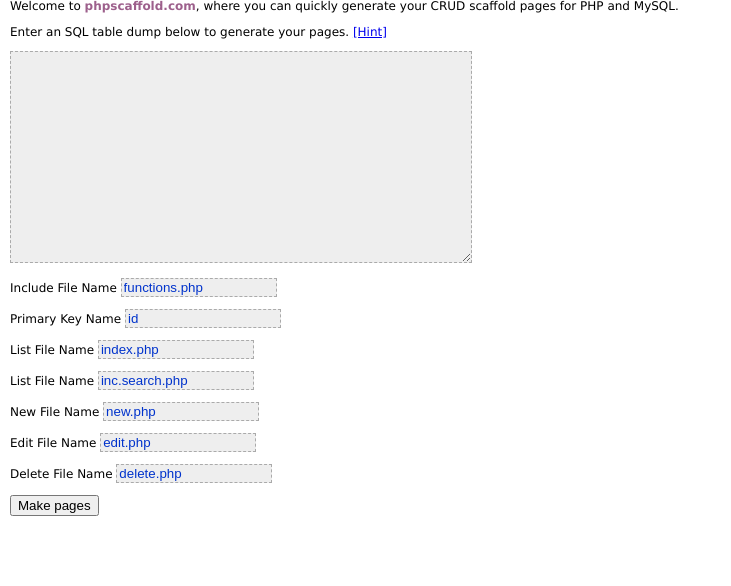
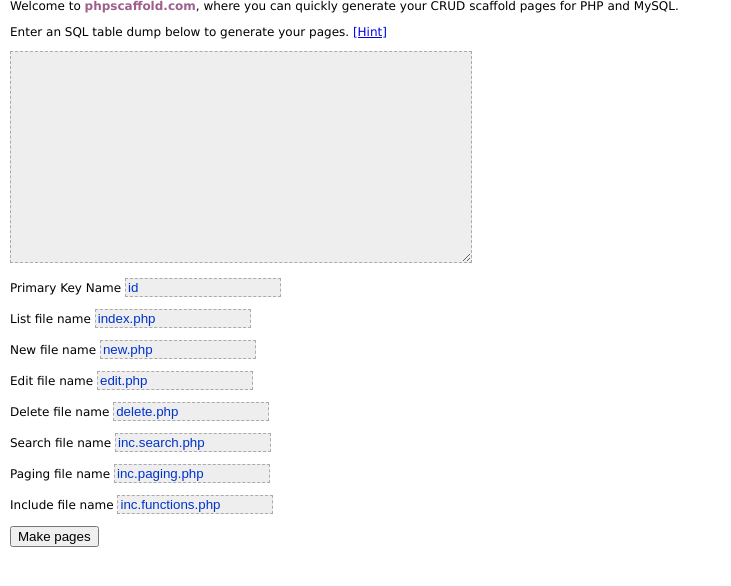
Before and after one commit to tute/phpscaffold, a PHP site: page / in a window 1280 px wide. Shown: the part 81-667 px from the top of the page, without its empty margins (0-731 px from the left). Run offline with PHP 8.4, Linux system fonts and the light colour scheme.

Commit message:
Listing page paginates results.

```diff
--- a/index.php
+++ b/index.php
@@ -25,11 +25,12 @@ if (isset($_POST['scaffold_info'])) {
 	}
 
 	$table['list_page'] = stripslashes($_POST['list_page']);
-	$table['search_page'] = stripslashes($_POST['search_page']);
 	$table['edit_page'] = stripslashes($_POST['edit_page']);
 	$table['new_page'] = stripslashes($_POST['new_page']);
 	$table['delete_page'] = stripslashes($_POST['delete_page']);
 	$table['include'] = stripslashes($_POST['include']);
+	$table['search_page'] = stripslashes($_POST['search_page']);
+	$table['paging_page'] = stripslashes($_POST['paging_page']);
 
 	$table['id_key'] = trim($_POST['id_key']);
 	if ($table['id_key'] == '') $table['id_key'] = 'id';
@@ -115,25 +116,29 @@ CREATE TABLE `users_test` (
 
 <p><textarea name="sql" id="sql" cols="55" rows="10"><?= (isset($_REQUEST['sql']) ? stripslashes($_REQUEST['sql']) : '') ?></textarea></p>
 
-<p>Include File Name <input name="include" type="text" id="include" value="<? if (isset($_REQUEST['include'])) echo stripslashes($_REQUEST['include']); else echo 'functions.php' ?>" /></p>
-
 <? $val = (isset($_REQUEST['id_key']) ? stripslashes($_REQUEST['id_key']) : 'id'); ?>
 <p>Primary Key Name <input name="id_key" type="text" id="id_key" value="<?= $val ?>" /></p>
 
 <? $val = (isset($_REQUEST['list_page']) ? stripslashes($_REQUEST['list_page']) : 'index.php'); ?>
-<p>List File Name <input type="text" name="list_page" value="<?= $val ?>" id="list_page" /></p>
+<p>List file name <input type="text" name="list_page" value="<?= $val ?>" id="list_page" /></p>
+
+<? $val = (isset($_REQUEST['new_page']) ? stripslashes($_REQUEST['new_page']) : 'new.php'); ?>
+<p>New file name <input type="text" name="new_page" value="<?= $val ?>" id="new_page" /></p>
+
+<? $val = (isset($_REQUEST['edit_page']) ? stripslashes($_REQUEST['edit_page']) : 'edit.php'); ?>
+<p>Edit file name <input type="text" name="edit_page" value="<?= $val ?>" id="edit_page" /></p>
+
+<? $val = (isset($_REQUEST['delete_page']) ? stripslashes($_REQUEST['delete_page']) : 'delete.php'); ?>
+<p>Delete file name <input type="text" name="delete_page" value="<?= $val ?>" id="delete_page" /></p>
 
 <? $val = (isset($_REQUEST['search_page']) ? stripslashes($_REQUEST['search_page']) : 'inc.search.php'); ?>
-<p>List File Name <input type="text" name="search_page" value="<?= $val ?>" id="search_page" /></p>
+<p>Search file name <input type="text" name="search_page" value="<?= $val ?>" id="search_page" /></p>
 
-<? $val = (isset($_REQUEST['new_page']) ? stripslashes($_REQUEST['new_page']) : 'new.php'); ?>
-<p>New File Name <input type="text" name="new_page" value="<?= $val ?>" id="new_page" /></p>
+<? $val = (isset($_REQUEST['paging_page']) ? stripslashes($_REQUEST['paging_page']) : 'inc.paging.php'); ?>
+<p>Paging file name <input type="text" name="paging_page" value="<?= $val ?>" id="paging_page" /></p>
 
-<? $val = (isset($_REQUEST['edit_page']) ? stripslashes($_REQUEST['edit_page']) : 'edit.php'); ?>
-<p>Edit File Name <input type="text" name="edit_page" value="<?= $val ?>" id="edit_page" /></p>
-
-<? $val = (isset($_REQUEST['delete_page']) ? stripslashes($_REQUEST['delete_page']) : 'delete.php'); ?>
-<p>Delete File Name <input type="text" name="delete_page" value="<?= $val ?>" id="delete_page" /></p>
+<? $val = (isset($_REQUEST['include']) ? stripslashes($_REQUEST['include']) : 'inc.functions.php'); ?>
+<p>Include file name <input type="text" name="include" value="<?= $val ?>" id="include" /></p>
 
 <p><input name="scaffold_info" type="hidden" value="1" />
   <input type="submit" value="Make pages" /></p>
@@ -155,11 +160,12 @@ if ($show_form) {
 	$s = new Scaffold($table);
 	echo '<p>Files saved in tmp/ directory.</p>';
 	echo files_textarea_head('list') . htmlspecialchars($s->listtable()) . "\n</textarea>";
-	echo files_textarea_head('search') . htmlspecialchars($s->search_page()) . "\n</textarea>";
 	echo files_textarea_head('new') . htmlspecialchars($s->newrow()) . "\n</textarea>";
 	echo files_textarea_head('edit') . htmlspecialchars($s->editrow()) . "\n</textarea>";
 	echo files_textarea_head('delete') . htmlspecialchars($s->deleterow()) . "\n</textarea>";
 	echo files_textarea_head('authentication') . htmlspecialchars($s->session_auth()) . "\n</textarea>";
+	echo files_textarea_head('search') . htmlspecialchars($s->search_page()) . "\n</textarea>";
+	echo files_textarea_head('paging') . htmlspecialchars($s->paging_page()) . "\n</textarea>";
 	echo files_textarea_head('functions') . htmlspecialchars($s->get_functions()) . "\n</textarea>";
 
 	// Save files in tmp folder
@@ -167,6 +173,7 @@ if ($show_form) {
 	if(!is_dir($dir)) mkdir($dir);
 	file_put_contents($dir.$table['list_page'], $s->listtable());
 	file_put_contents($dir.$table['search_page'], $s->search_page());
+	file_put_contents($dir.$table['paging_page'], $s->paging_page());
 	file_put_contents($dir.$table['new_page'], $s->newrow());
 	file_put_contents($dir.$table['edit_page'], $s->editrow());
 	file_put_contents($dir.$table['delete_page'], $s->deleterow());
--- a/scaffold.php
+++ b/scaffold.php
@@ -34,12 +34,16 @@ class Scaffold {
 if (isset(\$_GET['msg'])) echo '<p id=\"msg\">'.\$_GET['msg'].'</p>';
 
 /* Default search criteria (may be overriden by search form) */
-\$lim = 100;
 \$conds = 'TRUE';
 include('{$this->table['search_page']}');
-";
 
-$return_string .= "\n\$sql = \"SELECT * FROM `{$this->table['name']}` WHERE \$conds LIMIT \$lim\";
+/* Default paging criteria (may be overriden by paging functions) */
+\$start = 0;
+\$lim   = 100;
+include('{$this->table['paging_page']}');
+
+/* Get selected entries! */
+\$sql = \"SELECT * FROM `{$this->table['name']}` WHERE \$conds LIMIT \$start,\$lim\";
 
 echo '<table>\n";
 		$return_string .= "  <tr>\n";
@@ -74,17 +78,6 @@ print_footer();
 ?>";
 
 		return $return_string;
-	}
-
-	function search_page() {
-		$return_string = $this->build_form($this->columns, 'Search', 'get', '_GET');
-		$return_string .= "\n\n<?\n";
-		foreach($this->columns as $col) {
-			$return_string .= "if (isset(\$_GET['{$col['nombre']}']) and strlen(\$_GET['{$col['nombre']}']) > 0)
-	\$conds .= \" AND {$col['nombre']} = '{\$_GET['{$col['nombre']}']}'\";\n";
-		}
-
-		return $return_string . "?>";
 	}
 
 	function newrow() {
@@ -233,6 +226,34 @@ $return_string .= '<form action="auth.php" method="post">
 
 print_footer();
 ?>';
+		return $return_string;
+	}
+
+	function search_page() {
+		$return_string = $this->build_form($this->columns, 'Search', 'get', '_GET');
+		$return_string .= "\n\n<?\n";
+		foreach($this->columns as $col) {
+			$return_string .= "if (isset(\$_GET['{$col['nombre']}']) and strlen(\$_GET['{$col['nombre']}']) > 0)
+	\$conds .= \" AND {$col['nombre']} = '{\$_GET['{$col['nombre']}']}'\";\n";
+		}
+
+		return $return_string . "?>";
+	}
+
+	function paging_page() {
+		$return_string = '<?
+$page = ($_GET[\'page\'] ? $_GET[\'page\'] : 1);
+$start = ($page-1) * $lim;
+
+$num_results = mysql_result(mysql_query(\'SELECT COUNT(id) AS tot FROM `'.$this->table['name'].'` WHERE \' .  $conds), 0);
+$num_pages = ceil($num_results / $lim);
+
+echo \'<p>Páginas: \';
+for ($i=1; $i <= $num_pages; $i++)
+	echo ($i == $page ? "<astrong>$i</strong> | " : "<a href=\"?page=$i\">$i</a> | ");
+echo \'</p>\';
+?>';
+
 		return $return_string;
 	}
 
```
Also changed, not shown: 1 other file.
